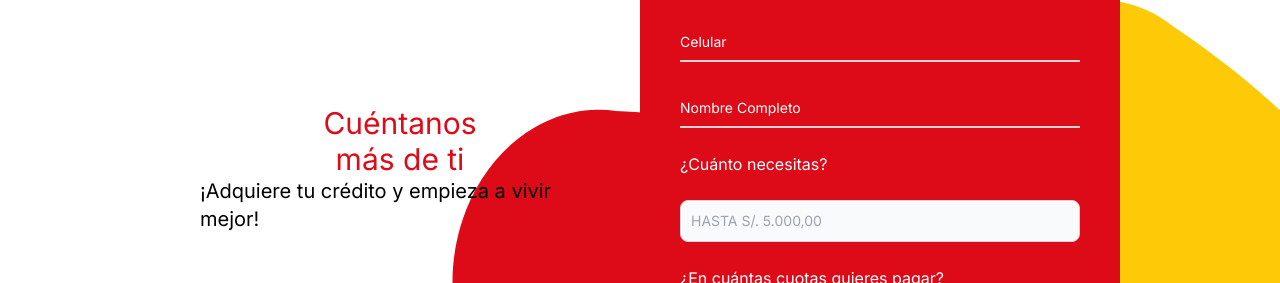
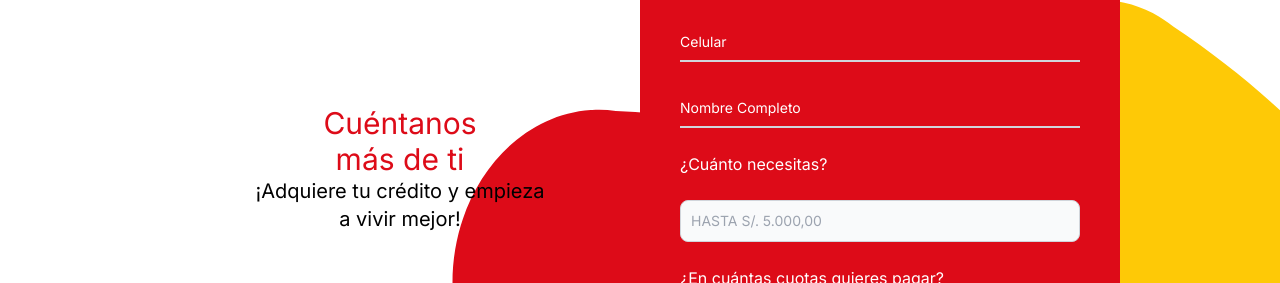
Before and after one commit to BJCDevelop/vive-mejor, a Next.js app: page / in a window 1280 px wide. Shown: the part 1814-2097 px from the top of the page. Built offline with nearby package versions, Linux system fonts and the light colour scheme.

Commit message:
new title

```diff
--- a/src/pages/index.tsx
+++ b/src/pages/index.tsx
@@ -182,7 +182,8 @@ export default function Home() {
             <div className='flex flex-col px-10 pt-20 lg:pt-0 text-white items-center justify-center'>
               <h1 className='text-[#DD0B18] text-3xl'>Cuéntanos</h1>
               <h1 className='text-[#DD0B18] text-3xl'>más de ti</h1>
-              <p className='text-black text-xl'>¡Adquiere tu crédito y empieza a vivir mejor!</p>
+              <p className='text-black text-xl'>¡Adquiere tu crédito y empieza</p>
+              <p className='text-black text-xl'>a vivir mejor!</p>
             </div>
             <div className="flex flex-col text-white items-center justify-center bg-[#DD0B18] my-20 py-10 rounded-xl">
               <form className='flex flex-col px-10 justify-center'>
```
